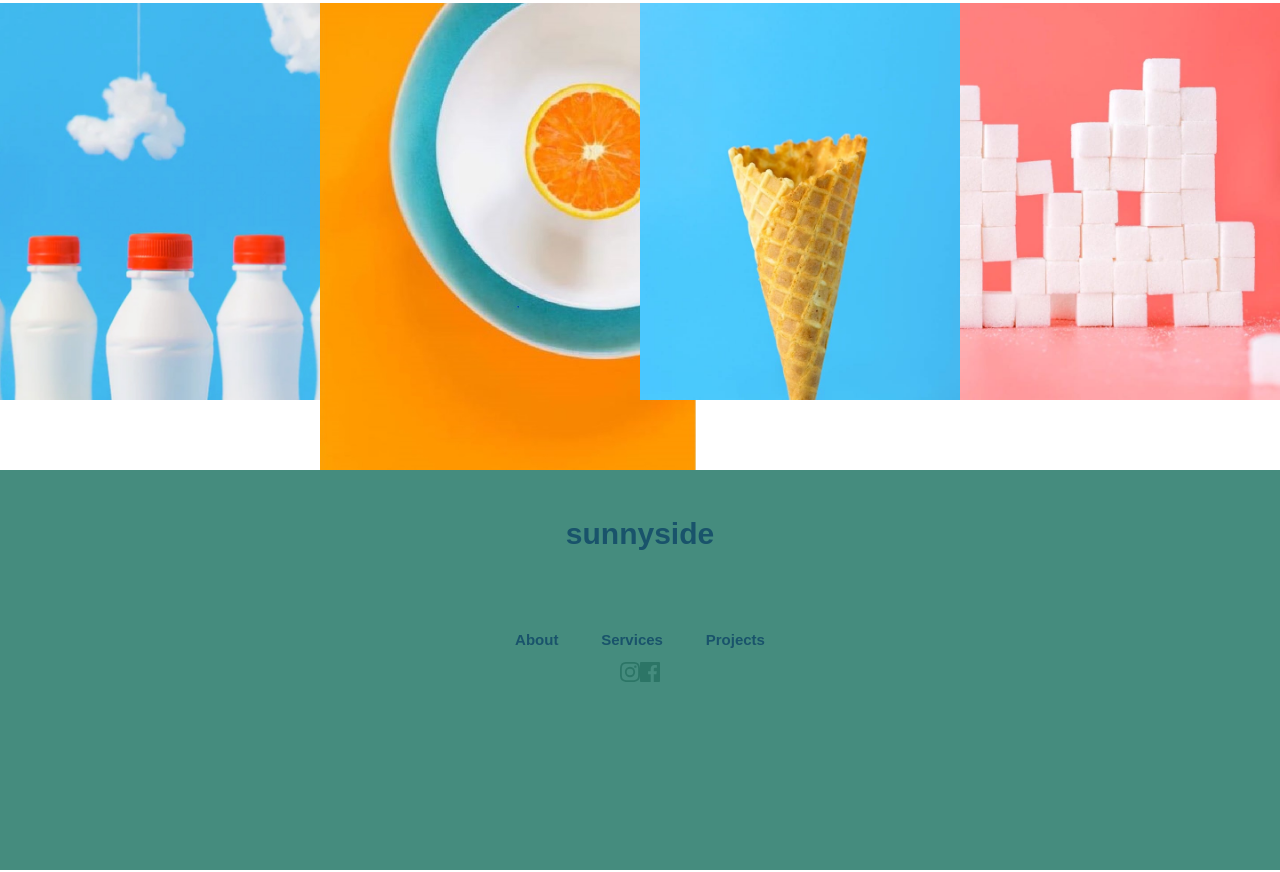
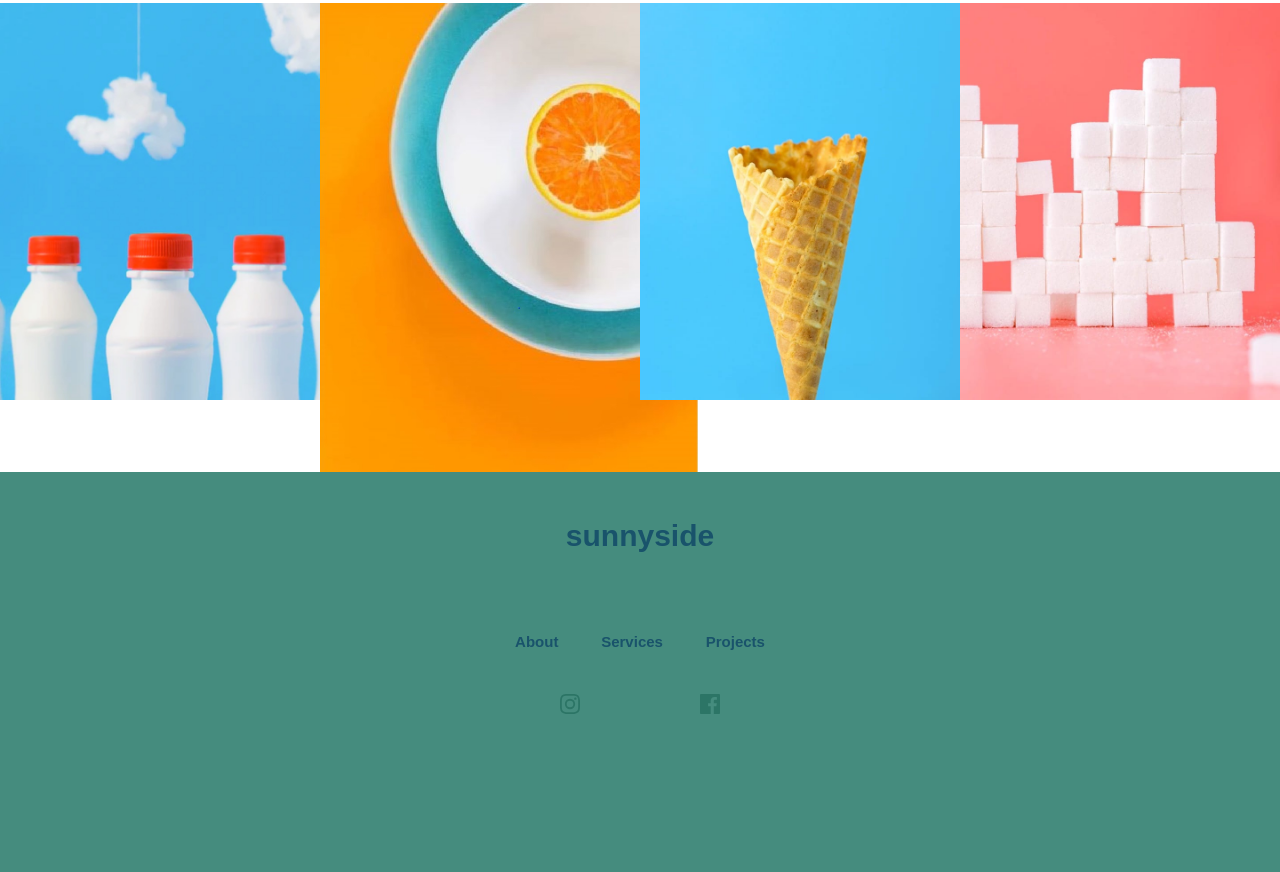
Before and after one commit to Amirbek2002/Practise-Work-2, a plain HTML site: page index.html in a window 1280 px wide. Shown: the part 3057-3929 px from the top of the page. Drawn offline with Linux system fonts and the light colour scheme.

Commit message:
Update index.html

```diff
--- a/index.html
+++ b/index.html
@@ -234,8 +234,8 @@
     transform: translateY(-8rem);
   }
     .gallery__images--2{
-      width: 376px;
-      heigth: 567px;
+      width: 378px;
+      heigth: 569px;
     }
 /***********************************************************/
 
@@ -346,6 +346,9 @@
   font-weight: 600;
   margin: 4rem 0;
 }
+    .link{
+      padding: 30px 60px;
+    }
 
   </style>
 </head>
@@ -518,8 +521,8 @@
           </ul>
         </nav>
         <div class="footer__social">
-          <a href="https://vk.com/amigo.khaydarov" class="instagram"><img src="images/icon-instagram.svg"></a>
-         <a href="https://instagram.com/t_amirsana?utm_medium=copy_link" class="facebook"><img src="images/icon-facebook.svg"></a>
+          <a href="https://vk.com/amigo.khaydarov" class="link"><img src="images/icon-instagram.svg"></a>
+         <a href="https://instagram.com/t_amirsana?utm_medium=copy_link" class="link"><img src="images/icon-facebook.svg"></a>
         </div>
       </div>
     </footer>
```
